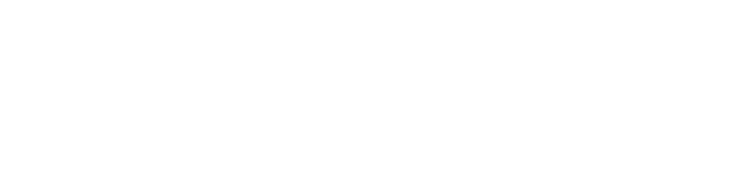
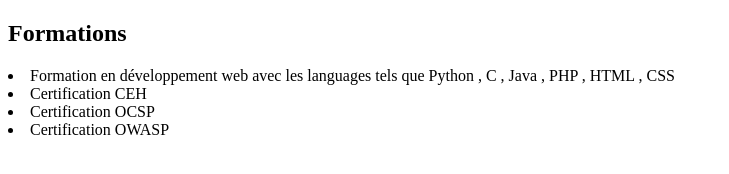
Before and after one commit to elielfresnel/git-mon-cv, a plain HTML site: page index.html in a window 1280 px wide. Shown: the whole page, without its empty margins (0-729 px from the left). Drawn offline with Linux system fonts and the light colour scheme.

Commit message:
mise en place de la section formations

```diff
--- a/index.html
+++ b/index.html
@@ -8,5 +8,15 @@
 </head>
 <body>
 
+
+
+    <h2>Formations</h2>
+    <p>
+        <li>Formation en développement web avec les languages tels que Python , C , Java , PHP , HTML , CSS</li>
+        <li>Certification CEH </li>
+        <li>Certification OCSP</li>
+        <li>Certification OWASP</li>
+    </p>
+
 </body>
 </html>
```
